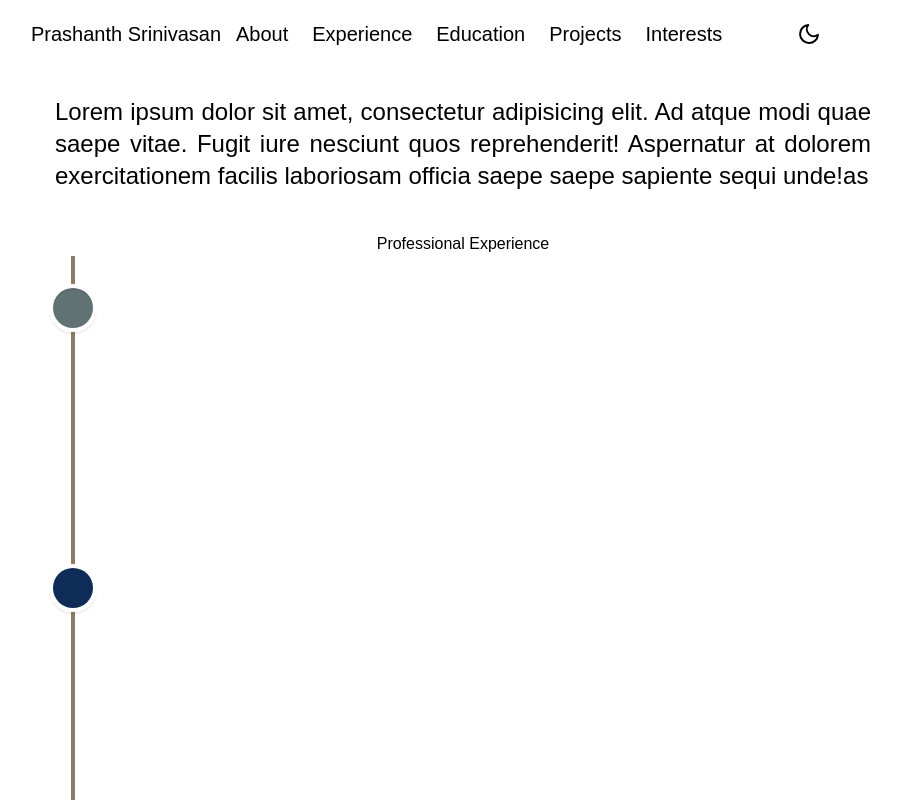
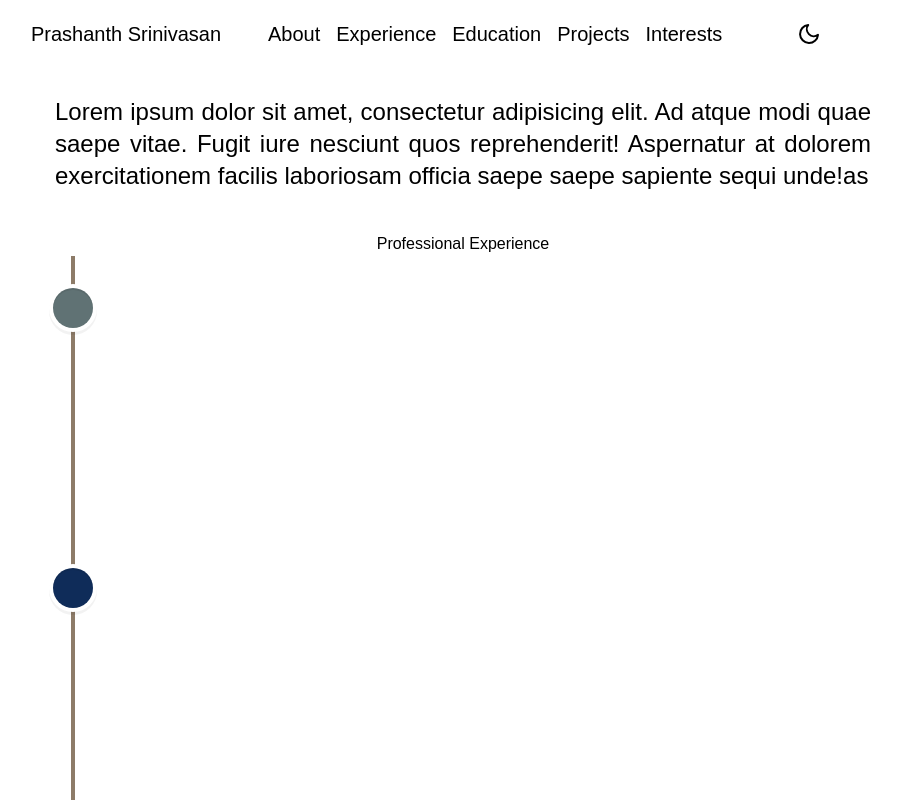
Before and after one commit to sprashanthv-dev/portfolio, a Next.js app: page / in a window 1280 px wide. Shown: the top 800 px of the page, without its empty margins (177-1078 px from the left). Built offline with nearby package versions, Linux system fonts and the light colour scheme.

Commit message:
feat: Navbar minor css changes

```diff
--- a/components/Navbar/Navbar.tsx
+++ b/components/Navbar/Navbar.tsx
@@ -16,11 +16,11 @@ const Navbar = () => {
 
   return (
     <div className="flex items-center justify-between mt-5 w-full">
-      <nav className="flex flex-col justify-center w-5/5 items-center md:w-4/5 md:flex-row md:justify-between">
-        <ul className="text-2xl md:w-2/4 md:text-lg lg:text-xl">
+      <nav className="flex flex-col justify-center items-center w-4/5 md:flex-row md:justify-between">
+        <ul className="text-2xl md:w-2/4 md:text-xl">
           <li>Prashanth Srinivasan</li>
         </ul>
-        <ul className="flex flex-col items-center space-x-6 cursor-pointer mt-2 md:m-0 md:w-3/4 md:flex-row lg:text-xl">
+        <ul className="flex flex-col text-center items-center md:space-x-4 cursor-pointer mt-2 md:m-0 md:w-3/4 md:flex-row lg:text-xl">
           {(!isResized || closeIcon) &&
             navbarItems.map((item) => (
               <li
@@ -32,7 +32,7 @@ const Navbar = () => {
             ))}
         </ul>
       </nav>
-      <div className="flex w-1/5 justify-evenly items-center">
+      <div className="flex w-1/5 justify-evenly items-center m-0">
         {/* Theme Switcher Starts */}
         <img
           src={theme.type == 'light' ? 'images/light.svg' : 'images/dark.svg'}
```
